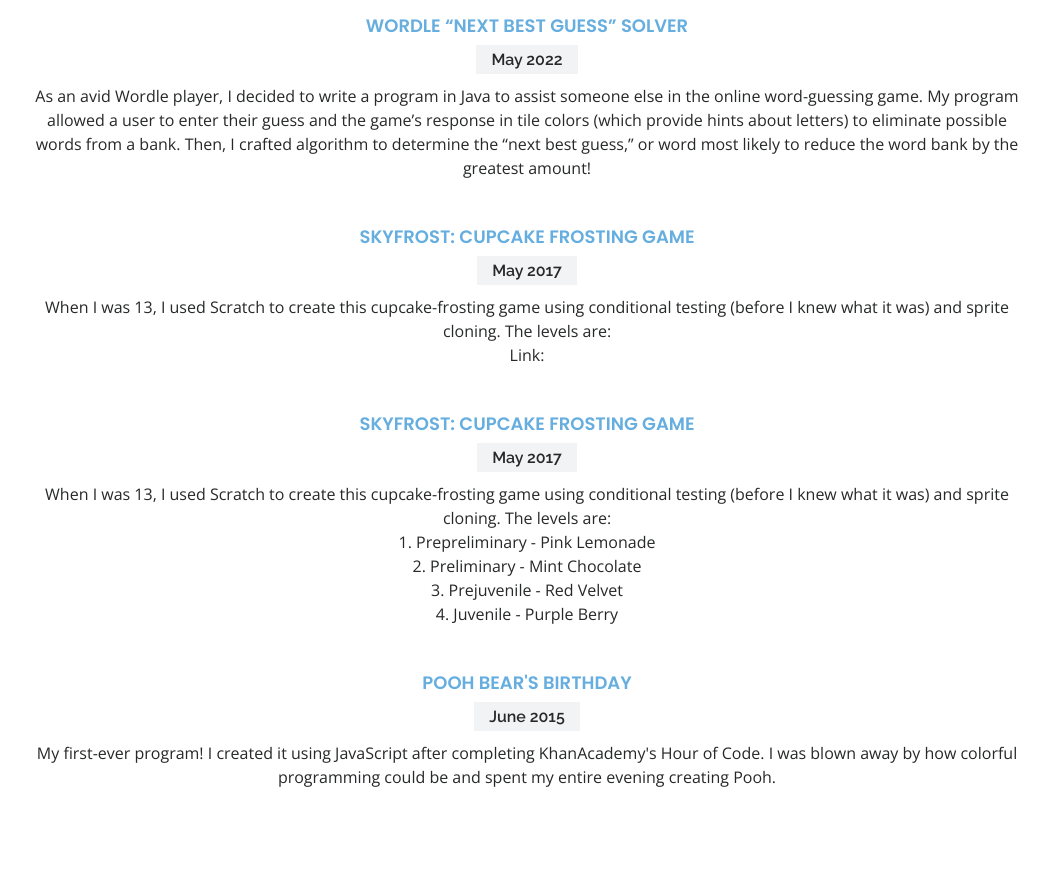
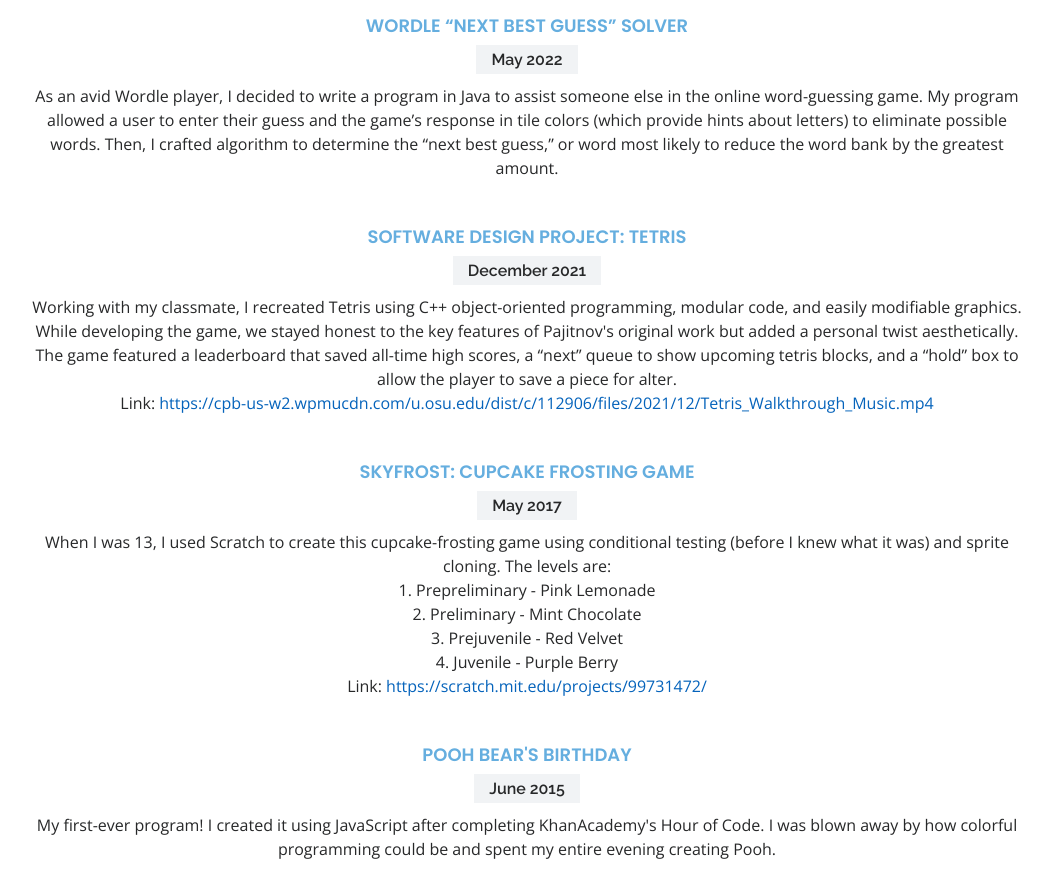
Before and after one commit to jessie-kong/jessie-kong.github.io, a plain HTML site: page index.html in a window 1280 px wide. Shown: the part 3980-4875 px from the top of the page, without its empty margins (163-1214 px from the left). Drawn offline with nearby package versions, Linux system fonts and the light colour scheme.

Commit message:
Updated projects 2

```diff
--- a/index.html
+++ b/index.html
@@ -261,17 +261,20 @@
             <h4>Wordle “Next Best Guess” Solver</h4>
             <h5>May 2022</h5>
             <p>As an avid Wordle player, I decided to write a program in Java to assist someone else in the online word-guessing game.
-               My program allowed a user to enter their guess and the game’s response in tile colors (which provide hints about letters) to eliminate possible words from a bank.
-               Then, I crafted algorithm to determine the “next best guess,” or word most likely to reduce the word bank by the greatest amount!
+               My program allowed a user to enter their guess and the game’s response in tile colors (which provide hints about letters) to eliminate possible words.
+               Then, I crafted algorithm to determine the “next best guess,” or word most likely to reduce the word bank by the greatest amount.
               </p>
           </div>
           <br><br>
 
           <div>
-            <a href="https://scratch.mit.edu/projects/99731472/" target="_blank"><h4>Skyfrost: Cupcake Frosting Game</h4></a>
-            <h5>May 2017</h5>
-            <p>When I was 13, I used Scratch to create this cupcake-frosting game using conditional testing (before I knew what it was) and sprite cloning. The levels are: </p>
-            <p>Link: <a href="https://scratch.mit.edu/projects/99731472/" target="_blank"></a></p>
+            <a href="https://cpb-us-w2.wpmucdn.com/u.osu.edu/dist/c/112906/files/2021/12/Tetris_Walkthrough_Music.mp4" target="_blank"><h4>Software Design Project: Tetris</h4></a>
+            <h5>December 2021</h5>
+            <p>Working with my classmate, I recreated Tetris using C++ object-oriented programming, modular code, and easily modifiable graphics.
+              While developing the game, we stayed honest to the key features of Pajitnov's original work but added a personal twist aesthetically.
+              The game featured a leaderboard that saved all-time high scores, a “next” queue to show upcoming tetris blocks, and a “hold” box to allow the player to save a piece for alter.
+              </p>
+            <p>Link: <a href="https://cpb-us-w2.wpmucdn.com/u.osu.edu/dist/c/112906/files/2021/12/Tetris_Walkthrough_Music.mp4" target="_blank">https://cpb-us-w2.wpmucdn.com/u.osu.edu/dist/c/112906/files/2021/12/Tetris_Walkthrough_Music.mp4</a></p>
           </div>
           <br><br>
 
@@ -283,6 +286,7 @@
               <p>2. Preliminary - Mint Chocolate</p>
               <p>3. Prejuvenile - Red Velvet</p>
               <p>4. Juvenile - Purple Berry</p>
+            <p>Link: <a href="https://scratch.mit.edu/projects/99731472/" target="_blank">https://scratch.mit.edu/projects/99731472/</a></p>
           </div>
           <br><br>
 
```
